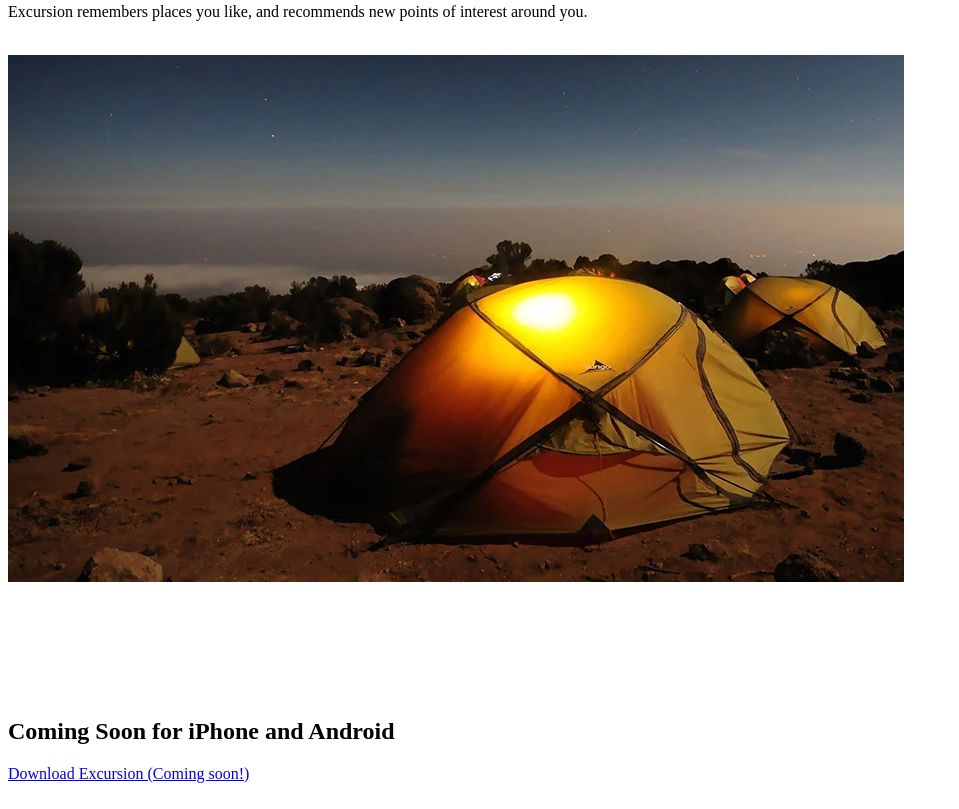
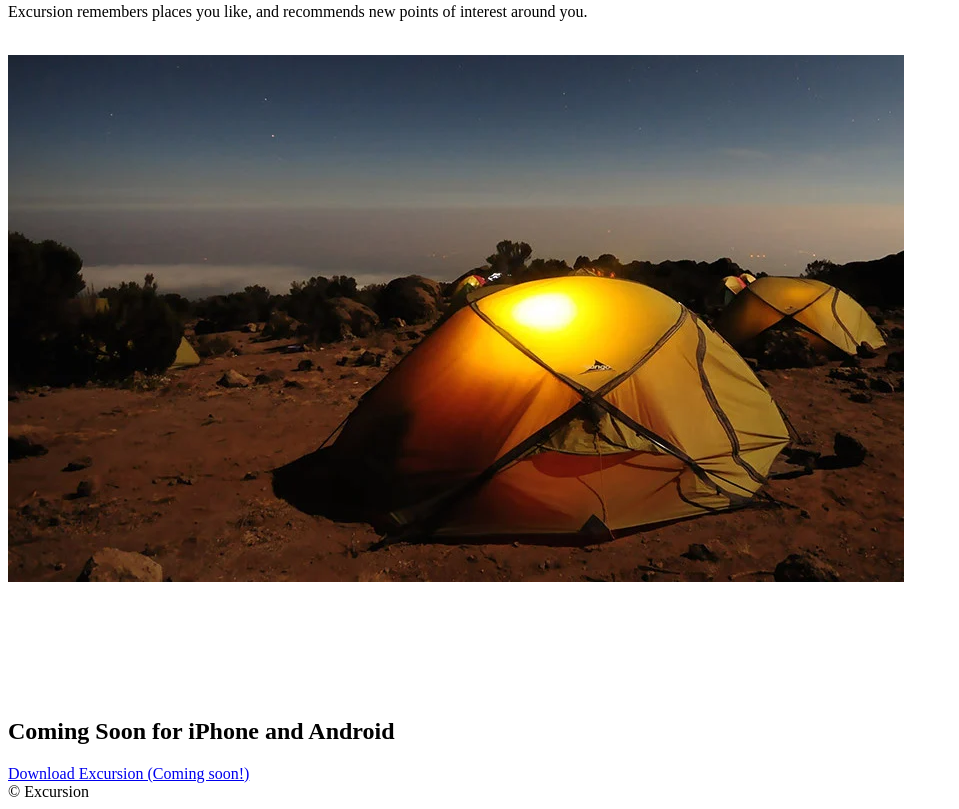
Before and after one commit to morgfuent/excursion, a plain HTML site: page index.html in a window 1280 px wide. Shown: the part 316-1125 px from the top of the page, without its empty margins (0-959 px from the left). Drawn offline with Linux system fonts and the light colour scheme.

Commit message:
add footer to index.html

```diff
--- a/index.html
+++ b/index.html
@@ -21,5 +21,8 @@
     <img src="resources/images/phone.webp" alt="">
     <h2>Coming Soon for iPhone and Android</h2>
     <a href="#">Download Excursion (Coming soon!)</a>
+    <footer>
+        <span>&copy; Excursion</span>
+    </footer>
 </body>
 </html>
```
